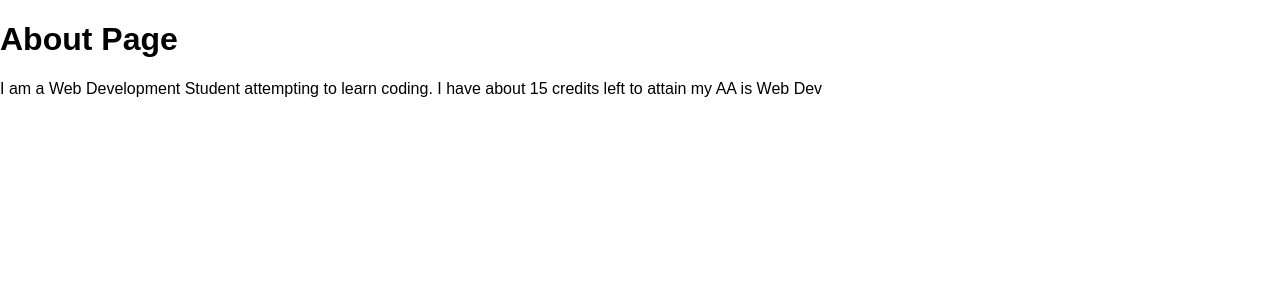
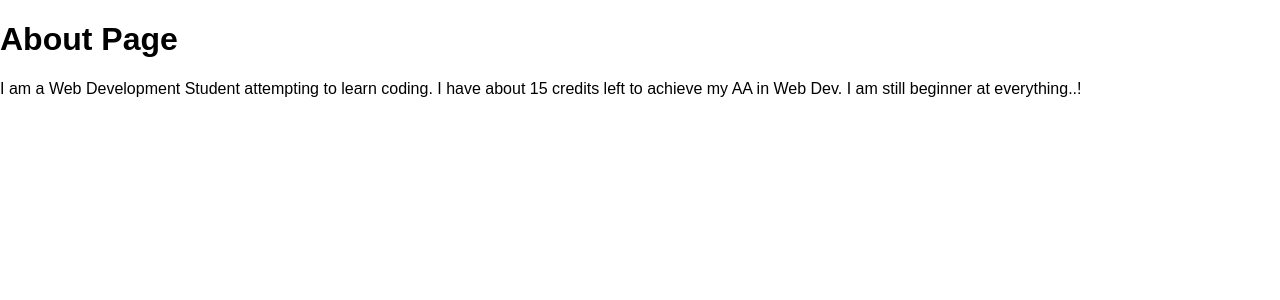
Before and after one commit to keithsalo/IT112-Python3, a Flask app: page /about/ in a window 1280 px wide. Shown: the top 300 px of the page. Run offline with Flask 2, Linux system fonts and the light colour scheme.

Commit message:
update about page

```diff
--- a/templates/about.html
+++ b/templates/about.html
@@ -6,6 +6,7 @@
 
 {% block body %}
 <h1>About Page</h1>
-<p>I am a Web Development Student attempting to learn coding. I have about 15 credits left to attain my AA is Web Dev
+<p>I am a Web Development Student attempting to learn coding. I have about 15 credits left to achieve my AA in Web Dev.
+    I am still beginner at everything..!
 </p>
 {% endblock %}
```
